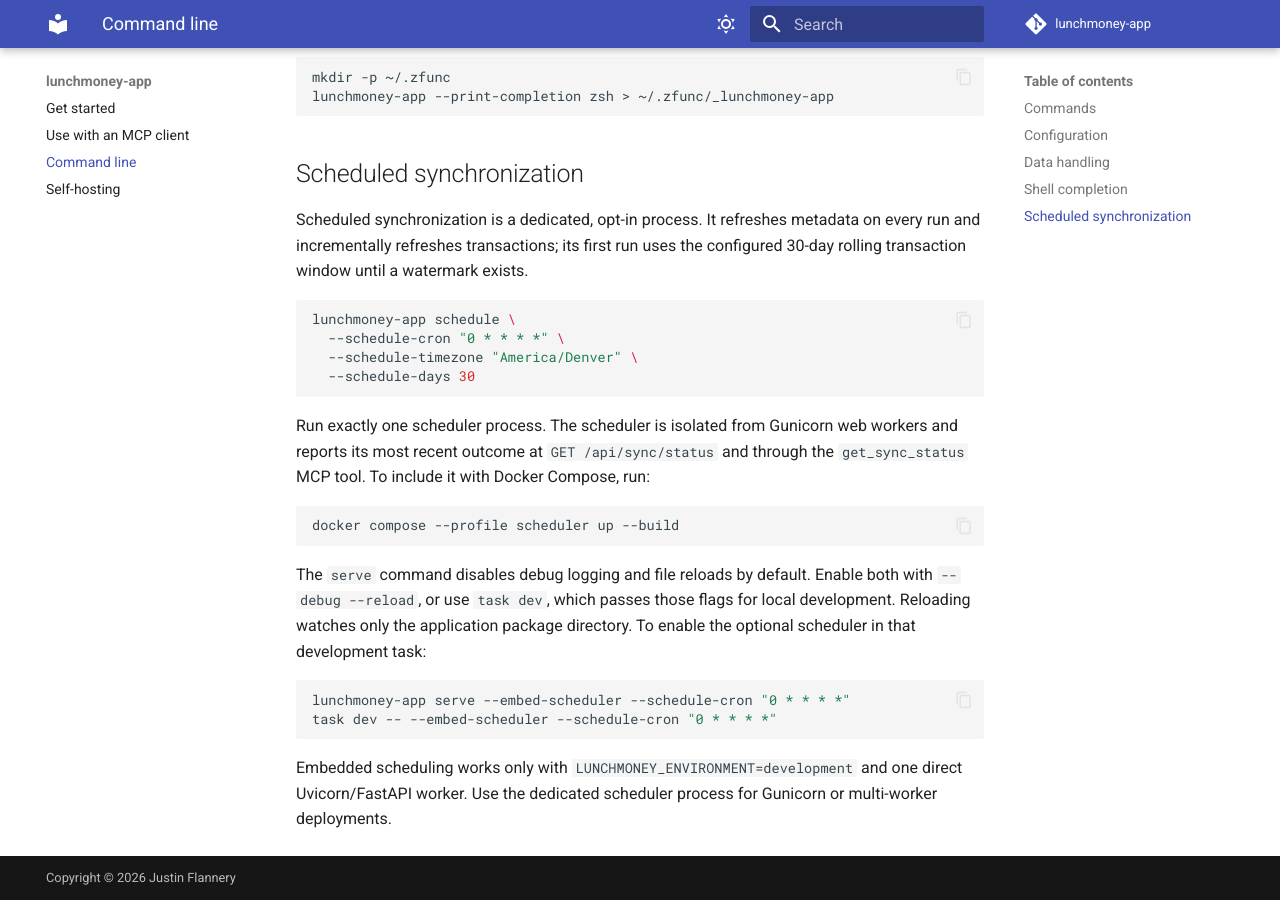
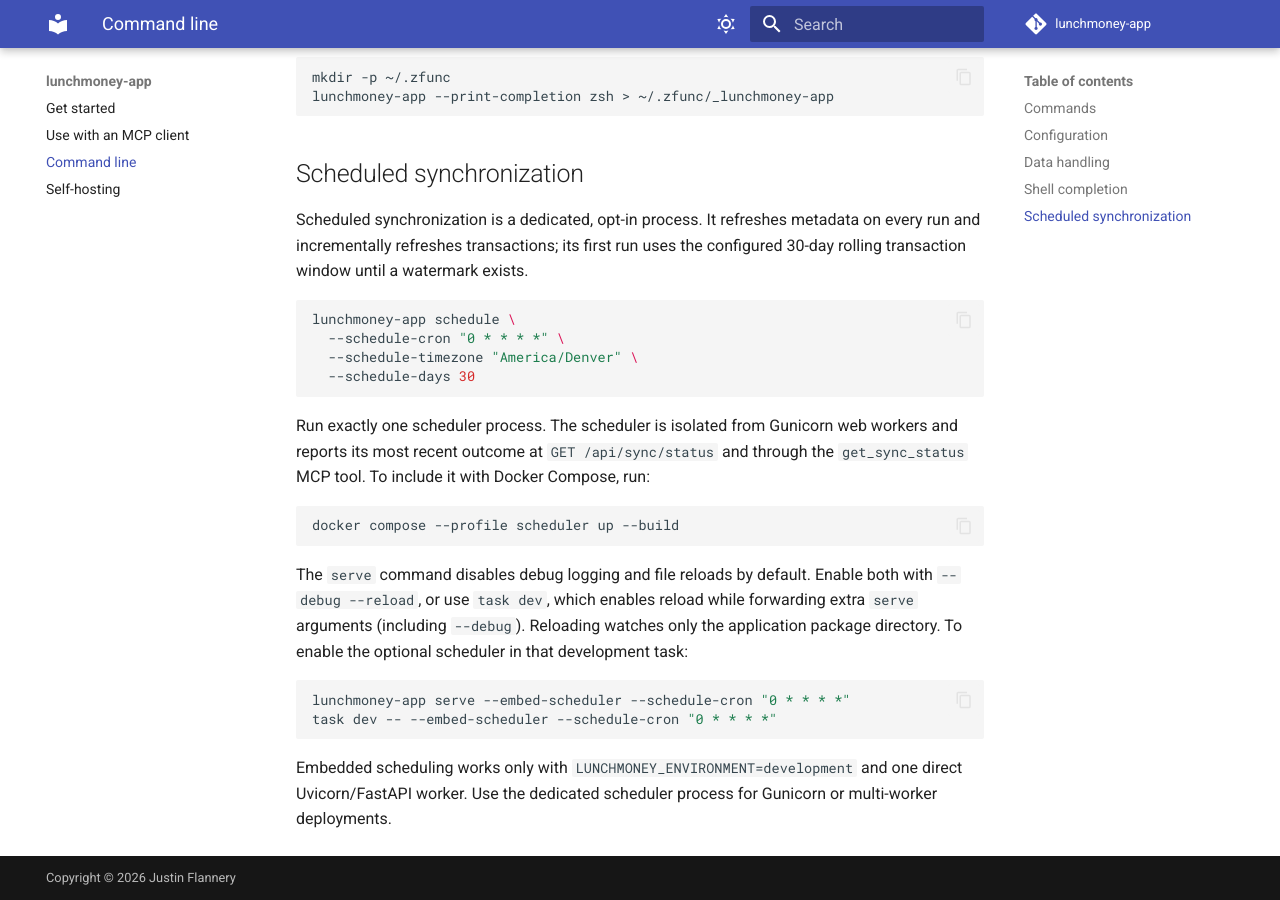
Before and after one commit to juftin/lunchmoney-app, an MkDocs documentation site: the page built from docs/CLI.md, in a window 1280 px wide and 900 px high, scrolled down 1927 px. Built offline with MkDocs 1.6.1 and Material for MkDocs 9.7.7, drawn with Linux system fonts in a browser that asks for light colours; comment, search, counter and statistics services are not loaded.

Commit message:
🔧 (task): leave debug opt-in for dev server

````diff
--- a/docs/CLI.md
+++ b/docs/CLI.md
@@ -111,9 +111,10 @@
 ```
 
 The `serve` command disables debug logging and file reloads by default. Enable
-both with `--debug --reload`, or use `task dev`, which passes those flags for
-local development. Reloading watches only the application package directory.
-To enable the optional scheduler in that development task:
+both with `--debug --reload`, or use `task dev`, which enables reload while
+forwarding extra `serve` arguments (including `--debug`). Reloading watches
+only the application package directory. To enable the optional scheduler in
+that development task:
 
 ```bash
 lunchmoney-app serve --embed-scheduler --schedule-cron "0 * * * *"
````
Also changed, not shown: 1 other file.
